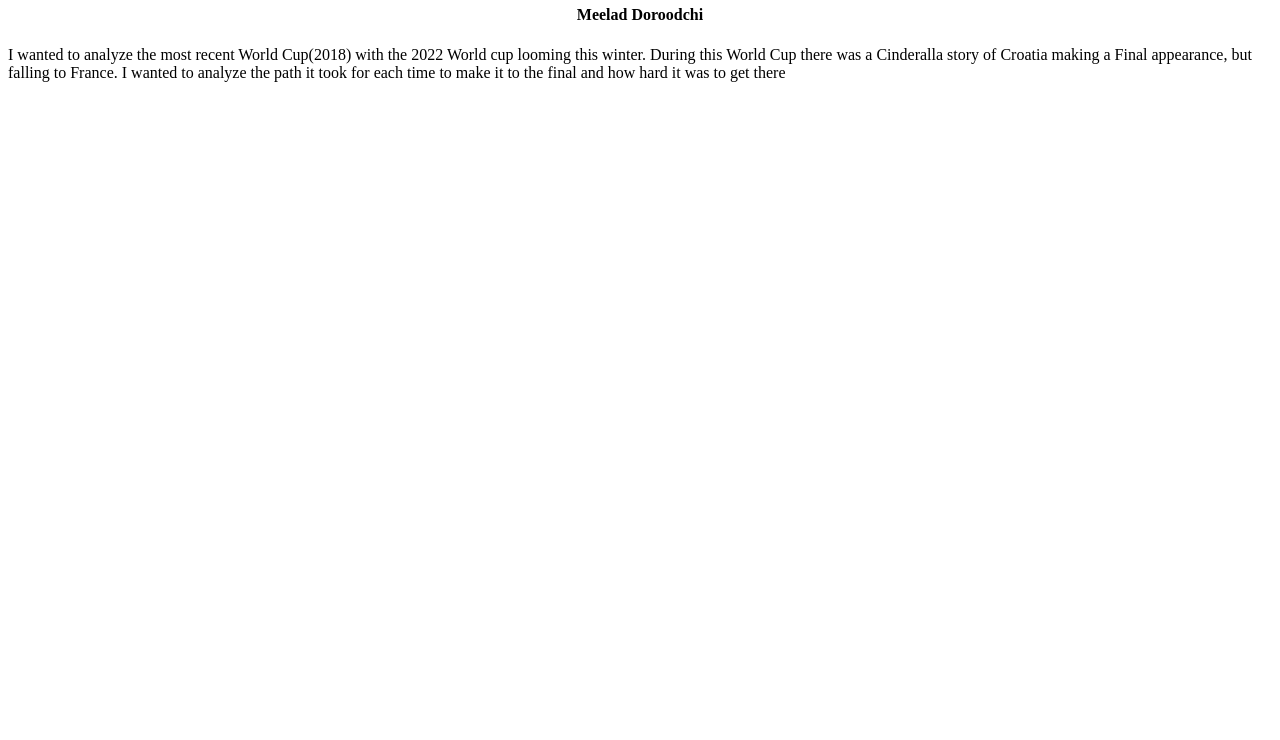
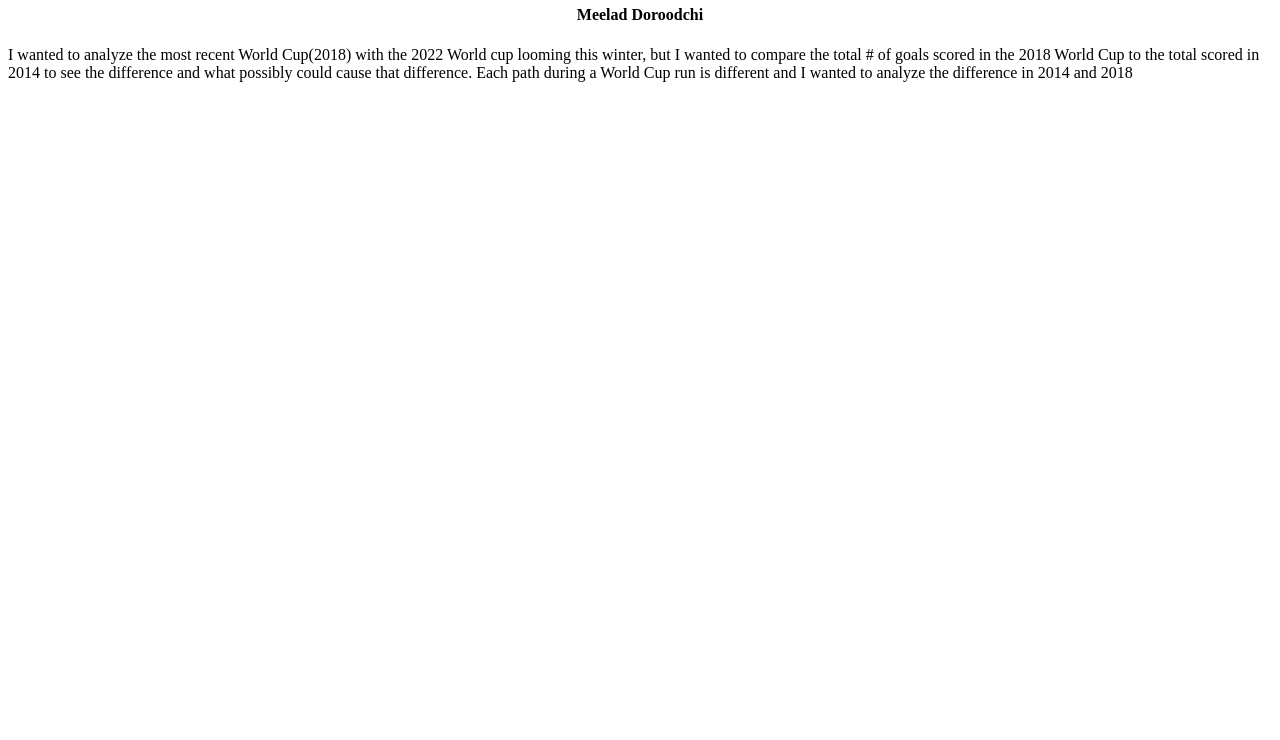
Before and after one commit to Meelad1/Final_project, a plain HTML site: page index.html in a window 1280 px wide. Shown: the part 60-800 px from the top of the page. Drawn offline with Linux system fonts and the light colour scheme.

Commit message:
Update index.html

```diff
--- a/index.html
+++ b/index.html
@@ -4,6 +4,6 @@
 
   <h4 style="text-align: center; "> Meelad Doroodchi </h4>
 
-  <p> I wanted to analyze the most recent World Cup(2018) with the 2022 World cup looming this winter. During this World Cup there was a Cinderalla story of Croatia making a Final appearance, but falling to France. I wanted to analyze the path it took for each time to make it to the final and how hard it was to get there </p>
+  <p> I wanted to analyze the most recent World Cup(2018) with the 2022 World cup looming this winter, but I wanted to compare the total # of goals scored in the 2018 World Cup to the total scored in 2014 to see the difference and what possibly could cause that difference. Each path during a World Cup run is different and I wanted to analyze the difference in 2014 and 2018 </p>
 
 </div>
```
